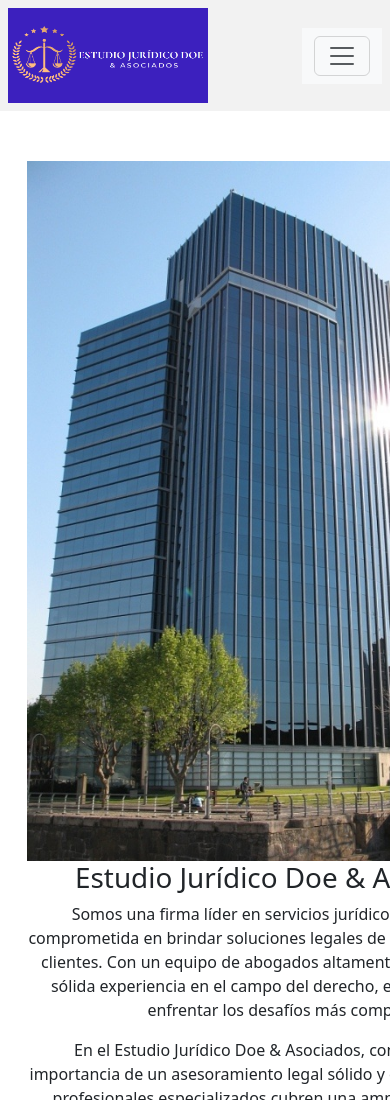
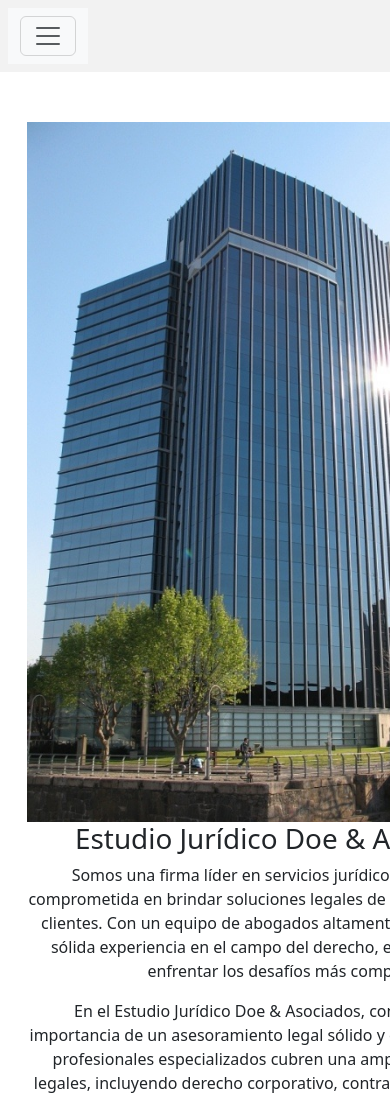
Before and after one commit to Lucianoluini/Final, a website: page index.html in a window 390 px wide. Shown: the top 1100 px of the page. Drawn offline with nearby package versions, Linux system fonts and the light colour scheme; files that its build step writes are made by us from their sources.

Commit message:
09062023

```diff
--- a/index.html
+++ b/index.html
@@ -18,7 +18,7 @@
 </head>
 <body>
     <header>
-		<div class="logo">
+		<div class="logo d-none d-md-block">
 			<a href="./index.html">
 				<img src="./assets/images/Logo.png" alt="Estudio">
 			</a>
```
Also changed, not shown: pages/contact.html (+1 -1 lines), pages/janedoe.html (+1 -1 lines), pages/johndoe.html (+1 -1 lines), pages/johnsmith.html (+1 -1 lines), pages/library.html (+1 -1 lines), pages/mission.html (+1 -1 lines), pages/team.html (+1 -1 lines).
